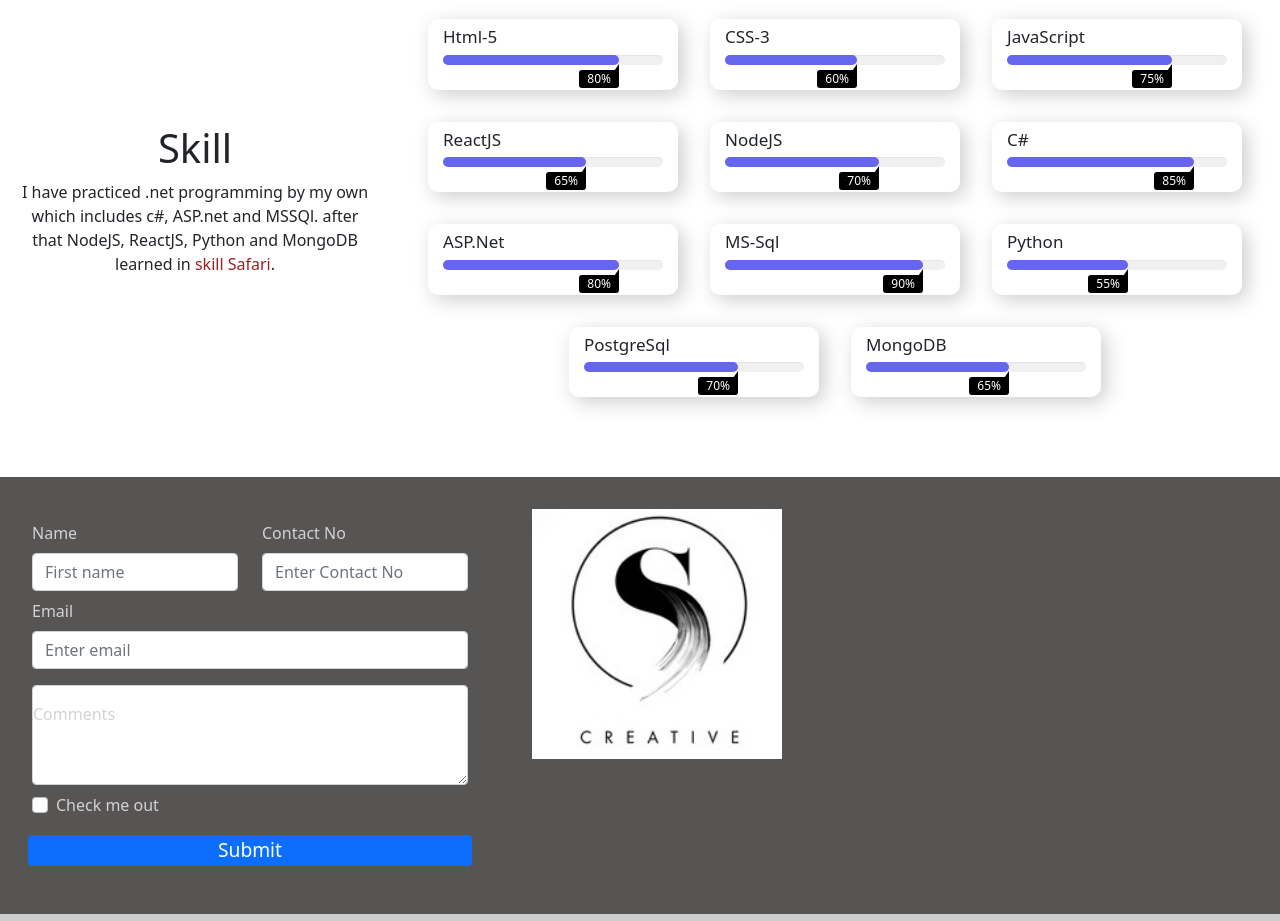
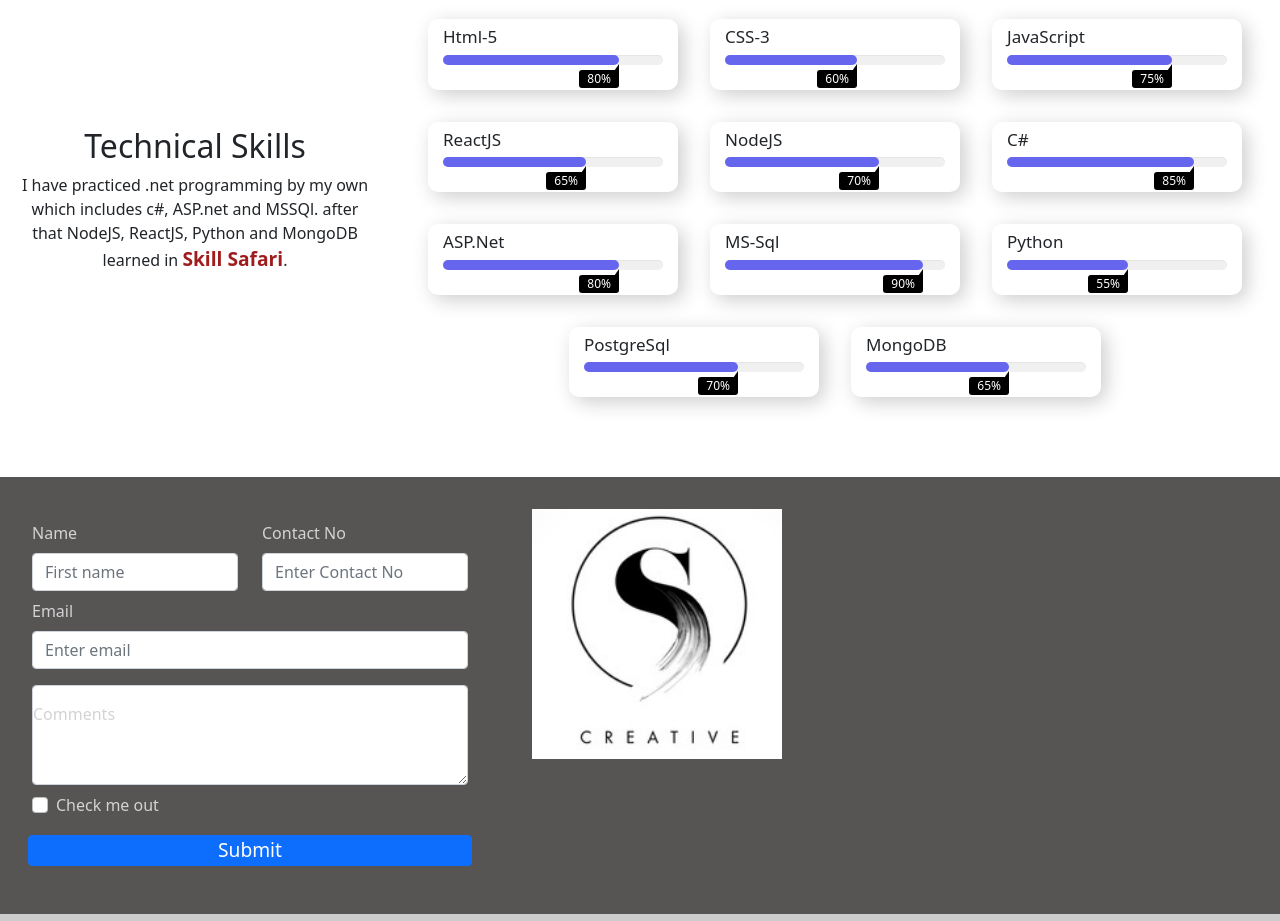
Before and after one commit to sachinsingh24/portfolio-reactjs, a React (Create React App) app: page / in a window 1280 px wide. Shown: the part 1960-2881 px from the top of the page. Built offline with nearby package versions, Linux system fonts and the light colour scheme; the HTML template or start-up script is replaced by a standard one.

Commit message:
skill heading and span changed

```diff
--- a/src/Components/Skills/Skill.js
+++ b/src/Components/Skills/Skill.js
@@ -10,11 +10,11 @@ const Skill = () => {
       <div className='container-fluid'>
         <div className='skill-wrap'>
           <div className='skill-heading'>
-            <h1>Skill</h1>
+            <h2>Technical Skills</h2>
             <p>
               I have practiced .net programming by my own which includes c#,
               ASP.net and MSSQl. after that NodeJS, ReactJS, Python and MongoDB
-              learned in <span className='skill-P'>skill Safari</span>.{' '}
+              learned in <span className='skill-P'>Skill Safari</span>.
             </p>
           </div>
           <div className='skill-content'>
--- a/src/Components/Skills/skill.css
+++ b/src/Components/Skills/skill.css
@@ -125,6 +125,8 @@
 
 .skill-P {
     color: rgb(160, 29, 29);
+    font-size: 1.2rem;
+    font-weight: 600;
 }
 
 /*****************************media Query***************************/
```
